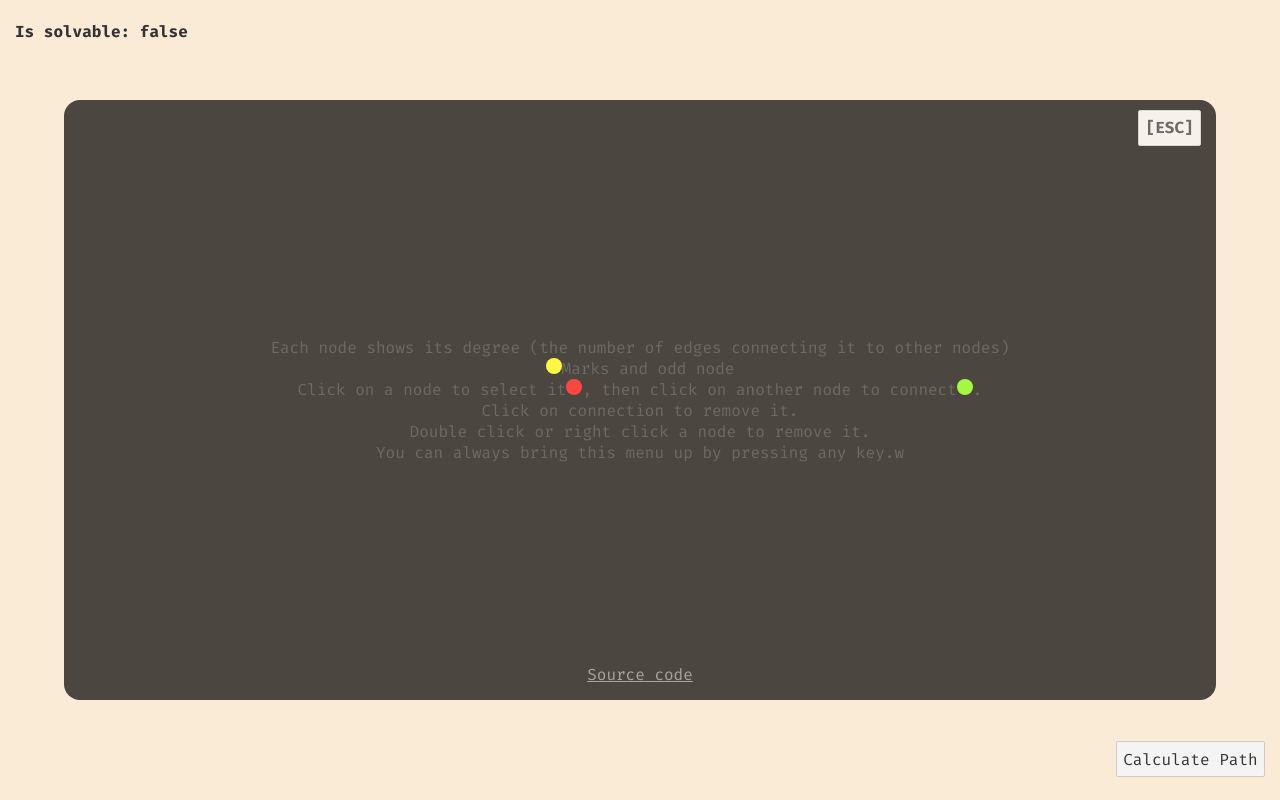
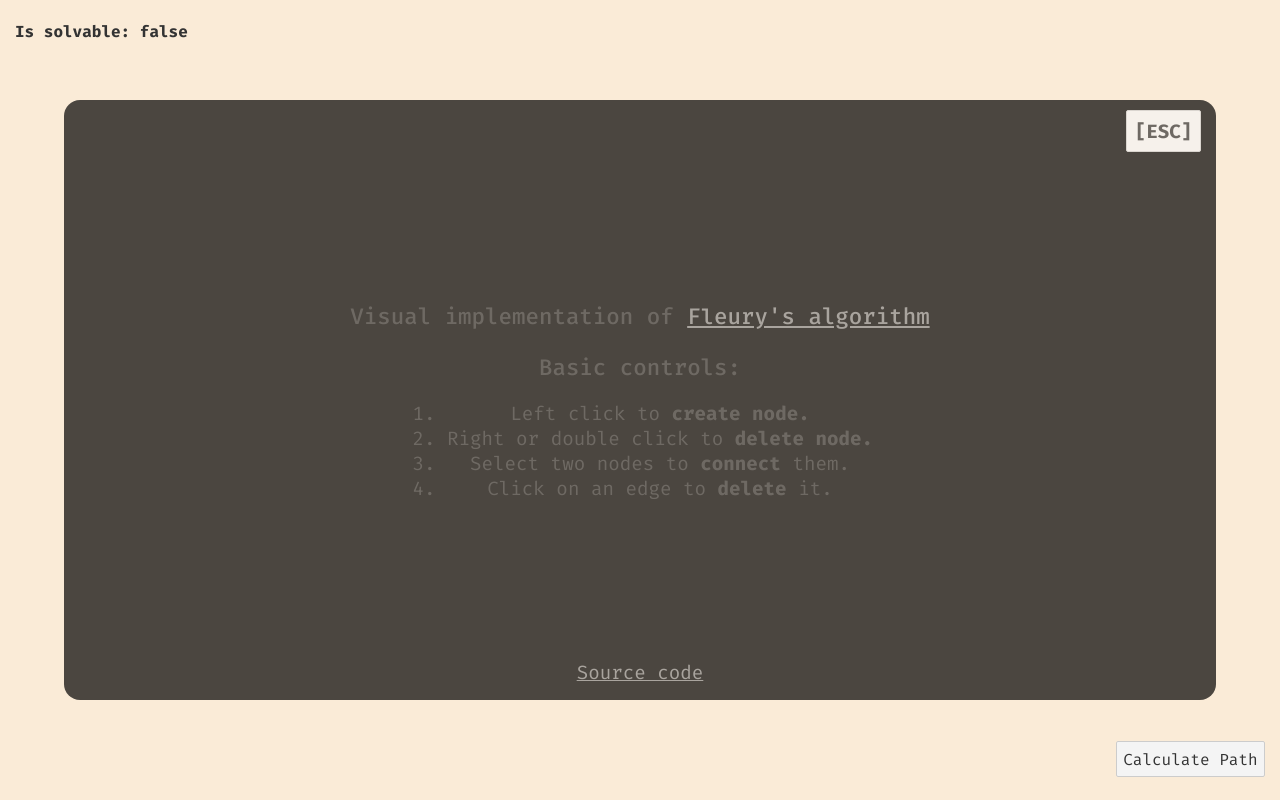
Before and after one commit to zyxwars/eulerian-path-finder, a Svelte app: page / in a window 1280 px wide. Built offline with nearby package versions, Linux system fonts and the light colour scheme; a web font is replaced by a local one.

Commit message:
Update tutorial

```diff
--- a/public/service-worker.js
+++ b/public/service-worker.js
@@ -28,13 +28,10 @@ self.addEventListener("fetch", function (e) {
         cache.put(e.request, response.clone());
         return response;
       } catch (e) {
-        console.log(e);
         try {
           const r = await caches.match(e.request);
           return r;
-        } catch (e) {
-          console.log(e);
-        }
+        } catch (e) {}
       }
     })()
   );
--- a/src/components/Tutorial.svelte
+++ b/src/components/Tutorial.svelte
@@ -11,23 +11,22 @@
 <div class="wrapper">
   <div class="tutorial">
     <button class="close" on:click={onClose}>[ESC]</button>
-    Each node shows its degree (the number of edges connecting it to other nodes)
-    <div class="line">
-      <div class="node" style="background-color:yellow;" />
-      Marks and odd node
-    </div>
-    <div class="line">
-      Click on a node to select it <div
-        class="node"
-        style="background-color:red;"
-      />
-      , then click on another node to connect
-      <div class="node" style="background-color:chartreuse;" />
-      .
-    </div>
-    <div>Click on connection to remove it.</div>
-    <div>Double click or right click a node to remove it.</div>
-    <div>You can always bring this menu up by pressing any key.w</div>
+
+    <h3>
+      Visual implementation of <a
+        href="https://en.wikipedia.org/wiki/Eulerian_path#Fleury's_algorithm"
+      >
+        Fleury's algorithm
+      </a>
+    </h3>
+
+    <h3>Basic controls:</h3>
+    <ol>
+      <li>Left click to <strong>create node.</strong></li>
+      <li>Right or double click to <strong>delete node.</strong></li>
+      <li>Select two nodes to <strong>connect</strong> them.</li>
+      <li>Click on an edge to <strong>delete</strong> it.</li>
+    </ol>
 
     <a href="https://github.com/zyxwars/eulerian-path-finder" class="source"
       >Source code</a
@@ -36,23 +35,11 @@
 </div>
 
 <style>
-  .node {
-    width: 1rem;
-    height: 1rem;
-
-    border-radius: 50%;
-  }
   .close {
     position: absolute;
     top: 10px;
     right: 15px;
     font-weight: 900;
-  }
-
-  .line {
-    display: flex;
-    justify-content: center;
-    align-items: flex-start;
   }
 
   .wrapper {
@@ -74,11 +61,18 @@
     justify-content: center;
     align-items: center;
     flex-direction: column;
+    text-align: center;
+    font-size: 1.2rem;
 
     opacity: 70%;
     background-color: rgb(0, 0, 0);
     border-radius: 1rem;
   }
+  .tutorial h3 {
+    font-weight: 500;
+    margin-bottom: 0;
+  }
+
   .source {
     position: absolute;
     bottom: 15px;
```
